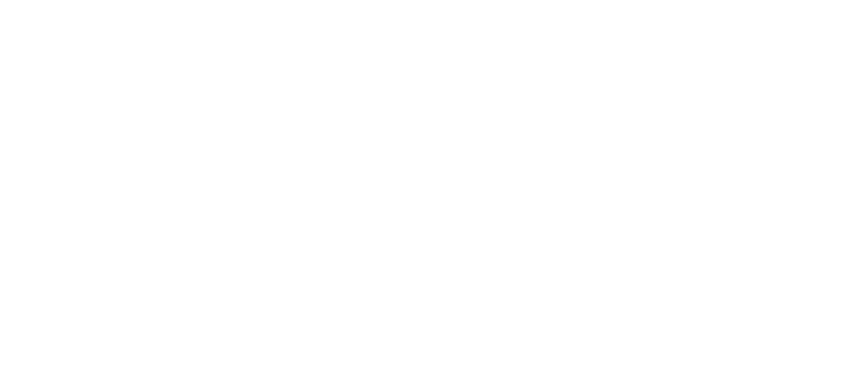
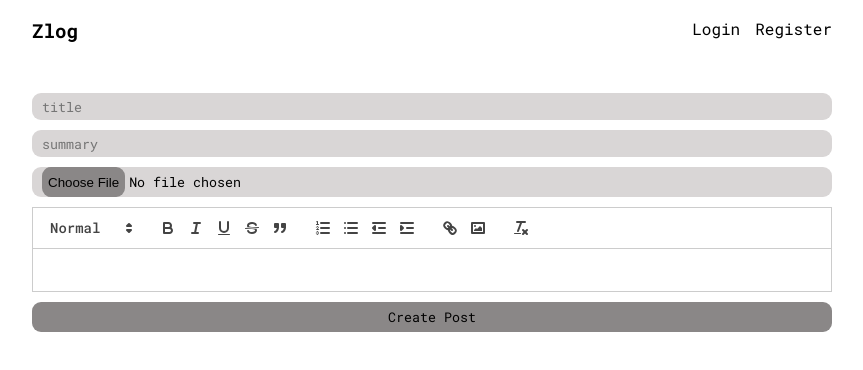
Before and after one commit to nitinsomu/zlog-frontend, a React (Vite) app in the folder blog-website/: page /create in a window 1280 px wide. Before the commit this address had no page. Shown: the top 370 px of the page, without its empty margins (208-1071 px from the left). Built offline with nearby package versions, Linux system fonts and the light colour scheme; no server answers.

Commit message:
Save post functionality

```diff
--- a/blog-website/package.json
+++ b/blog-website/package.json
@@ -12,6 +12,7 @@
   "dependencies": {
     "react": "^18.3.1",
     "react-dom": "^18.3.1",
+    "react-quill": "^2.0.0",
     "react-router-dom": "^7.1.1"
   },
   "devDependencies": {
--- a/blog-website/src/App.css
+++ b/blog-website/src/App.css
@@ -1,8 +1,6 @@
+@import url('https://fonts.googleapis.com/css2?family=Roboto+Mono:wght@400;700&display=swap');
 * {
     font-family: "Roboto Mono", serif;
-    font-optical-sizing: auto;
-    font-weight: 400;
-    font-style: normal;
 }
 
 form {
@@ -35,3 +33,38 @@
     background-color: rgb(217, 214, 214);
     padding-left: 10px
 }
+
+.createPost {
+    font-weight: auto;
+    font-style: auto;
+    width: 800px;
+    display: flex;
+    flex-direction: column;
+    gap:10px;
+}
+
+.createPost input {
+    height: 25px;
+    border-radius: 9px;
+    border: none;
+    background-color: rgb(217, 214, 214);
+    padding-left: 10px
+}
+.createPost input[type="file"] {
+    height: 30px;
+    display: flex;
+    justify-content: center;
+}
+.createPost button {
+    height: 30px;
+    background-color: rgb(138, 135, 135);
+    border-radius: 9px;
+    border: none;
+}
+
+.createPost input[type="file"]::file-selector-button {
+    height: 100%;
+    background-color: rgb(138, 135, 135);
+    border-radius: 9px;
+    border: none;
+}
--- a/blog-website/src/App.jsx
+++ b/blog-website/src/App.jsx
@@ -5,7 +5,8 @@
 import Login from './pages/login'
 import Register from './pages/register'
 import Layout from './components/layout'
-import { UserContext, UserContextProvider } from './UserContext'
+import CreatePost from './pages/createPost'
+import { UserContextProvider } from './UserContext'
 
 function App() {
   return (
@@ -15,6 +16,7 @@
           <Route index element={<Home/>} />
           <Route path={'/login'} element={<Login/>} />
           <Route path={'/register'} element={<Register/>} />
+          <Route path={'/create'} element={<CreatePost/>} />
         </Route>
       </Routes>
     </UserContextProvider>
--- a/blog-website/src/components/form.jsx
+++ /dev/null
@@ -1,5 +0,0 @@
-export default function Form() {
-    return (
-        <></>
-    )
-}
--- a/blog-website/src/components/header.jsx
+++ b/blog-website/src/components/header.jsx
@@ -33,7 +33,7 @@
                 {username &&
                     (<>
                         <Link to="/create">Create Post</Link>
-                        <a onClick={logout}>Logout</a>
+                        <a href="" onClick={logout}>Logout</a>
                     </>)
                 }
                 {!username &&
--- /dev/null
+++ b/blog-website/src/pages/createPost.jsx
@@ -0,0 +1,64 @@
+import ReactQuill from 'react-quill';
+import 'react-quill/dist/quill.snow.css';
+import { useState } from 'react';
+import { Navigate } from 'react-router-dom';
+
+export default function CreatePost() {
+    const [title, setTitle] = useState('');
+    const [summary, setSummary] = useState('');
+    const [content, setContent] = useState('');
+    const [file, setFile] = useState(null);
+    const [redirect, setRedirect] = useState(false);
+    const modules = {
+        toolbar: [
+          [{ 'header': [1, 2, false] }],
+          ['bold', 'italic', 'underline','strike', 'blockquote'],
+          [{'list': 'ordered'}, {'list': 'bullet'}, {'indent': '-1'}, {'indent': '+1'}],
+          ['link', 'image'],
+          ['clean']
+        ],
+      };
+
+    const formats = [
+    'header',
+    'bold', 'italic', 'underline', 'strike', 'blockquote',
+    'list', 'bullet', 'indent',
+    'link', 'image'
+    ];
+
+    async function savePost(e) {
+        e.preventDefault();
+        const formData = new FormData();
+        formData.set('title', title);
+        formData.set('summary', summary);
+        formData.set('content', content);
+        formData.set('file', file[0]);
+        const response = await fetch('http://localhost:5000/create', {
+            method: 'POST',
+            body: formData
+        });
+        if(response.ok) {
+            setRedirect(true);
+        } else {
+            const error = await response.json();
+            alert(error.error);
+        }
+    }
+    if (redirect) {
+        return (
+            <Navigate to={'/'} />
+        )
+    }
+    return (
+        <div className="createPost">
+            <input type="title" placeholder="title" value={title}
+            onChange={ev => setTitle(ev.target.value)}/>
+            <input type="summary" placeholder="summary" value={summary}
+            onChange = {ev => setSummary(ev.target.value)}/>
+            <input type="file" onChange={e => setFile(e.target.files)}/>
+            <ReactQuill modules={modules} formats={formats} value={content}
+            onChange={newValue => setContent(newValue)}/>
+            <button onClick={savePost}>Create Post</button>
+        </div>
+    )
+}
```
Also changed, not shown: 1 other file (tests, documents, lock files or other folders).
